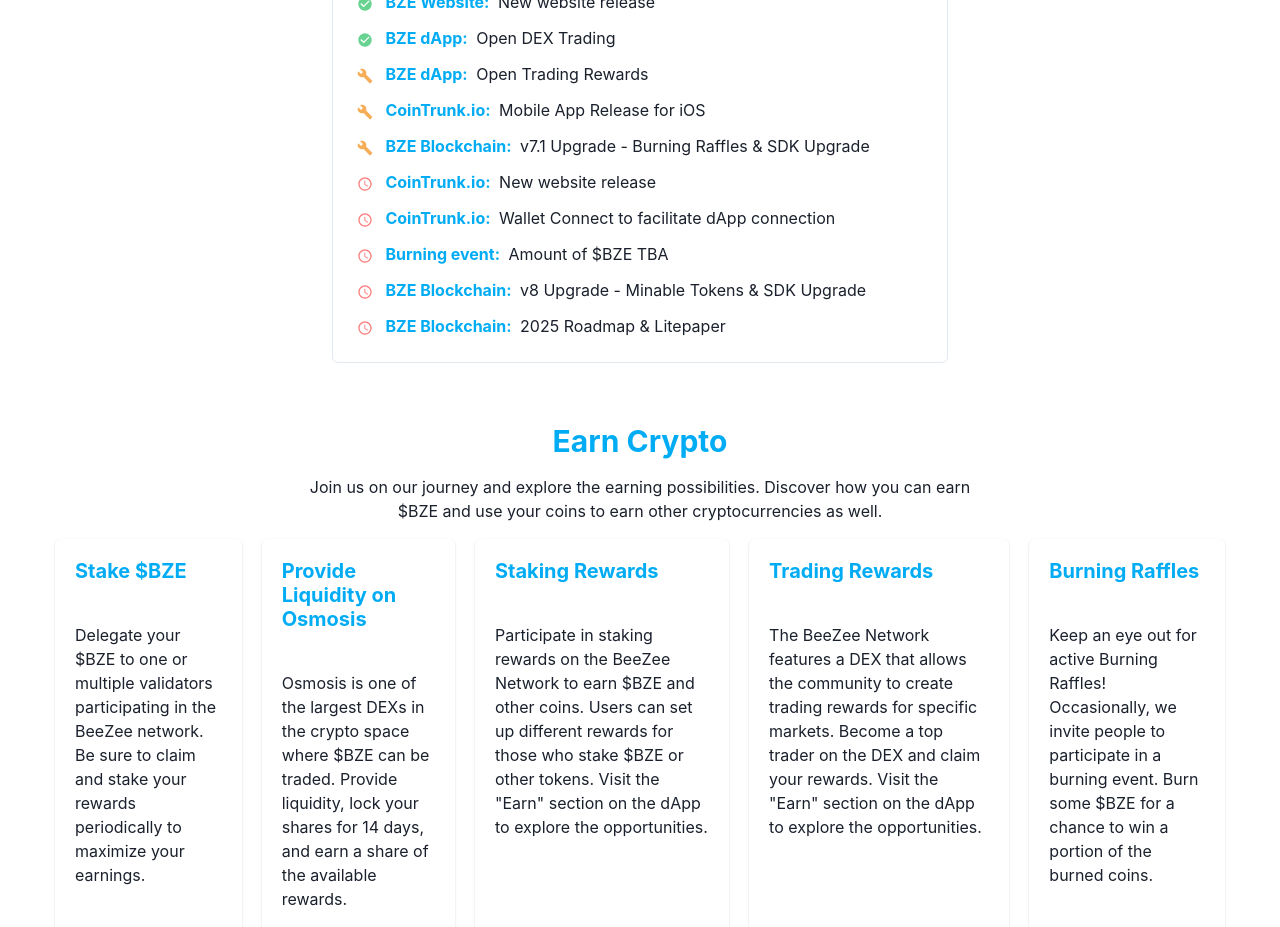
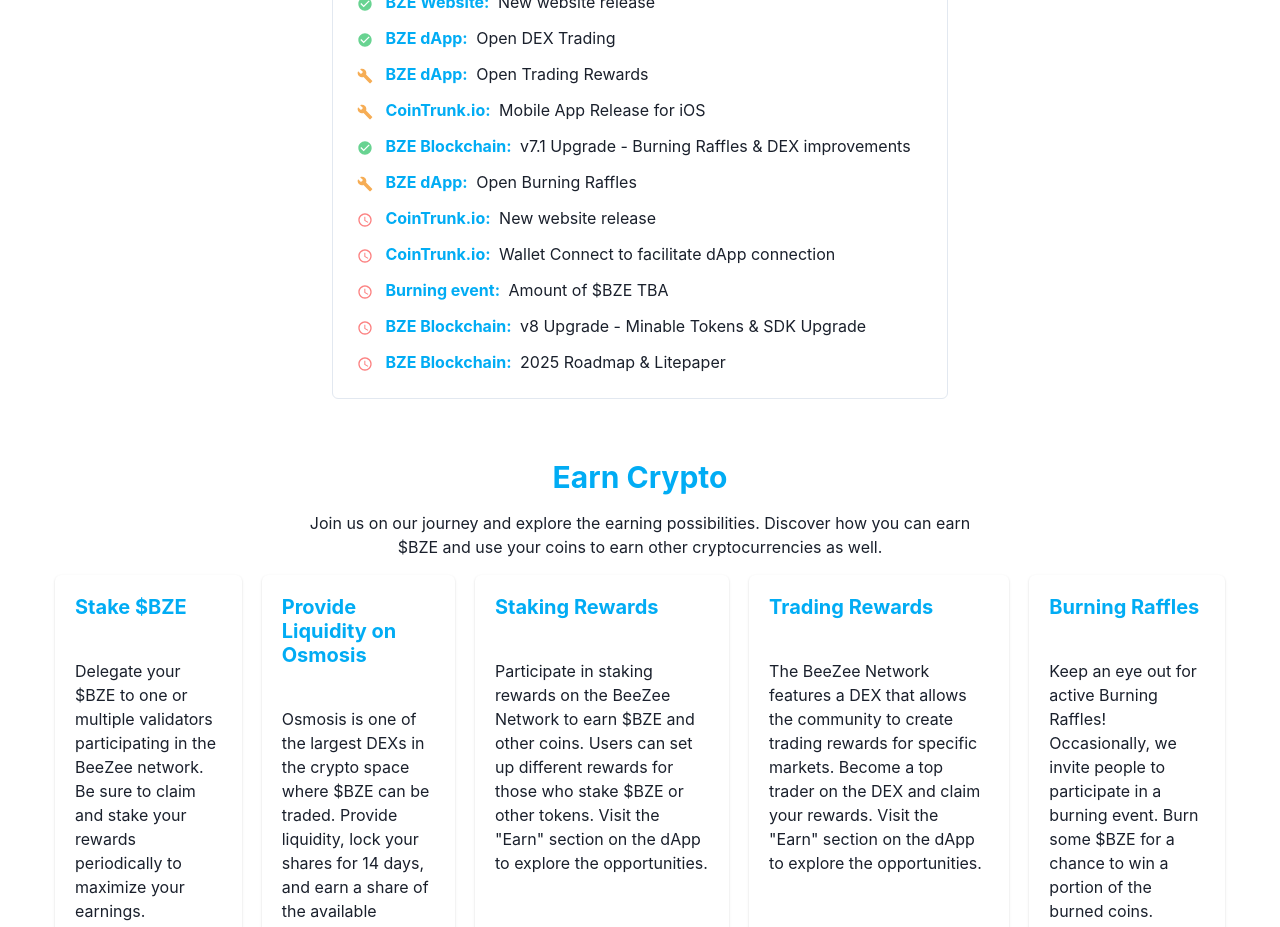
Before and after one commit to bze-alphateam/getbze, a React (Create React App) app: page / in a window 1280 px wide. Shown: the part 3200-4127 px from the top of the page. Built offline with nearby package versions, Linux system fonts and the light colour scheme; no server answers.

Commit message:
updated roadmap

```diff
--- a/src/components/sections/roadmap.tsx
+++ b/src/components/sections/roadmap.tsx
@@ -114,7 +114,10 @@
                 <RoadmapItem query={cointrunkQuery} status={statusInProgress} text={`${cointrunkQuery} Mobile App Release for iOS`}/>
               </ListItem>
               <ListItem>
-                <RoadmapItem query={blockchainQuery} status={statusInProgress} text={`${blockchainQuery} v7.1 Upgrade - Burning Raffles & SDK Upgrade`}/>
+                <RoadmapItem query={blockchainQuery} status={statusSuccess} text={`${blockchainQuery} v7.1 Upgrade - Burning Raffles & DEX improvements`}/>
+              </ListItem>
+              <ListItem>
+                <RoadmapItem query={bzeDappQuery} status={statusInProgress} text={`${bzeDappQuery} Open Burning Raffles`}/>
               </ListItem>
               <ListItem>
                 <RoadmapItem query={cointrunkQuery} status={statusWaiting} text={`${cointrunkQuery} New website release`}/>
```
